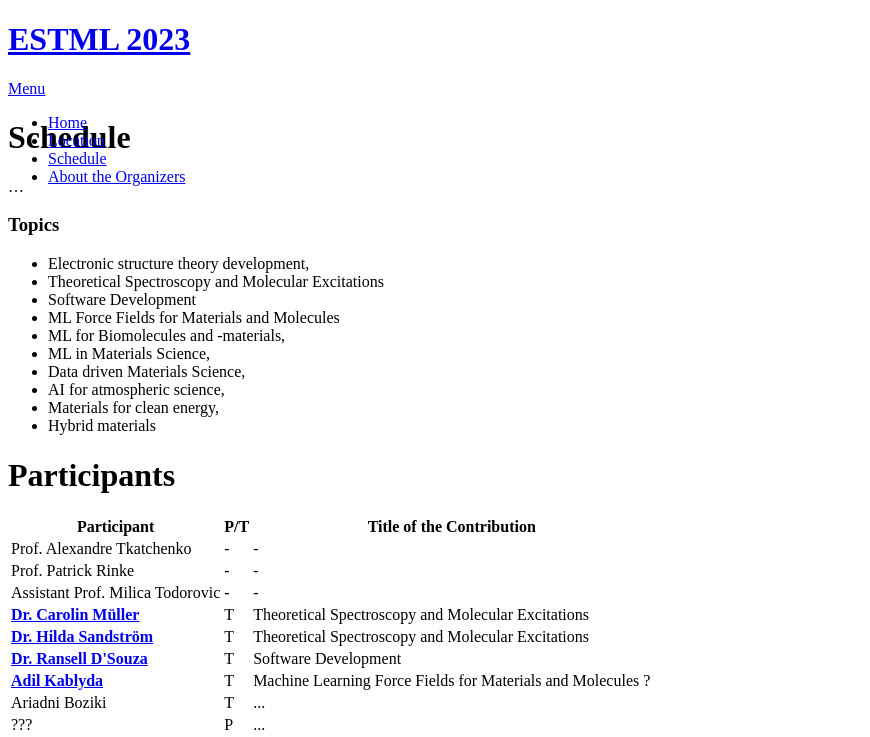
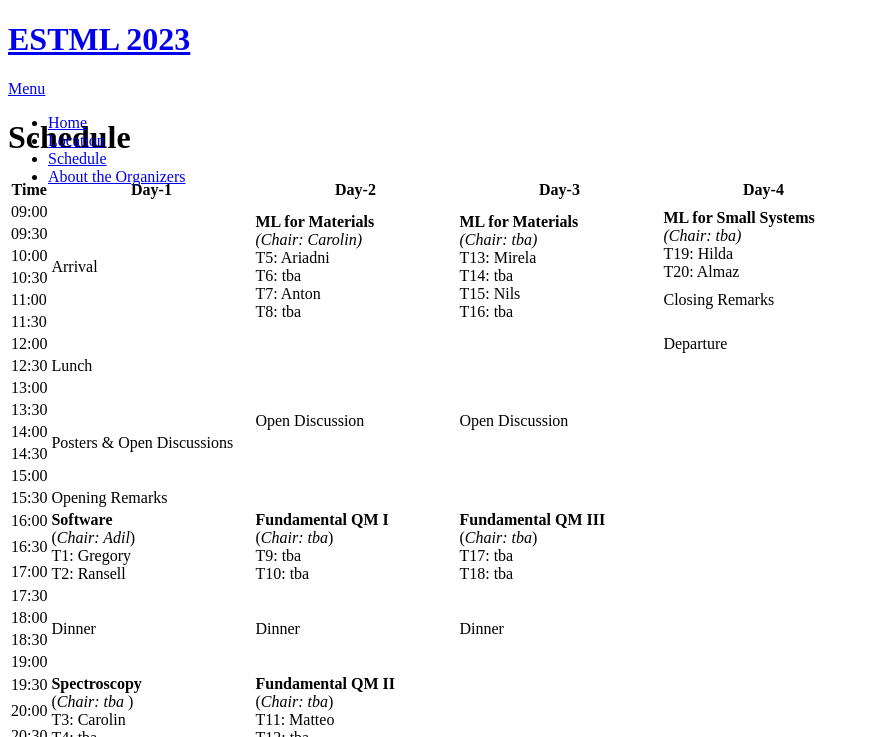
Before and after one commit to ESTML/ESTML.github.io, a Jekyll site: the page built from schedule.md, in a window 1280 px wide, cut to the strip 108-845 px from the top of the page. Shown: the whole strip, without its empty margins (0-870 px from the left). Built offline with Jekyll 4.4.1, drawn with Linux system fonts in a browser that asks for light colours; nearby versions of some CDN libraries; some of the changed text lies outside the part shown.

Commit message:
Update schedule.md

```diff
--- a/schedule.md
+++ b/schedule.md
@@ -5,7 +5,140 @@ title: Schedule and Participants
 
 # Schedule
 
-...
+<table>
+<tr VALIGN=TOP>
+  <th> Time </th>
+  <th> Day-1 </th>
+  <th> Day-2 </th>
+  <th> Day-3 </th>
+  <th> Day-4 </th>
+</tr>
+<tr>
+  <td> 09:00 </td>
+  <td rowspan="6" width=200> Arrival </td>
+  <td rowspan="6" width=200> <b>ML for Materials</b> <br> <i>(Chair: Carolin)</i> <br> T5: Ariadni <br> T6: tba <br> T7: Anton <br> T8: tba </td>
+  <td rowspan="6" width=200> <b>ML for Materials</b> <br> <i>(Chair: tba)</i> <br> T13: Mirela <br> T14: tba <br> T15: Nils <br> T16: tba </td>
+  <td rowspan="4" width=200> <b>ML for Small Systems</b> <br> <i>(Chair: tba)</i> <br> T19: Hilda <br> T20: Almaz </td>
+</tr>
+<tr>
+  <td> 09:30 </td>
+</tr>
+<tr>
+  <td> 10:00 </td>
+</tr>
+
+<tr>
+  <td> 10:30 </td>
+</tr>
+
+<tr>
+  <td> 11:00 </td>
+  <td rowspan="1"> Closing Remarks </td>
+</tr>
+<tr>
+  <td> 11:30 </td>
+  <td rowspan="3"> Departure </td>
+</tr>
+<tr>
+  <td> 12:00 </td>
+  <td rowspan="3"> Lunch </td>
+  <td rowspan="8"> Open Discussion </td>
+  <td rowspan="8"> Open Discussion </td>
+</tr>
+
+<tr>
+  <td> 12:30 </td>
+</tr>
+
+<tr>
+  <td> 13:00 </td>
+</tr>
+
+<tr>
+  <td> 13:30 </td>
+  <td rowspan="4"> Posters & Open Discussions </td>
+</tr>
+
+<tr>
+  <td> 14:00 </td>
+</tr>
+
+<tr>
+  <td> 14:30 </td>
+</tr>
+
+<tr>
+  <td> 15:00 </td>
+</tr>
+
+<tr>
+  <td> 15:30 </td>
+  <td rowspan="1"> Opening Remarks </td>
+</tr>
+
+<tr>
+  <td> 16:00 </td>
+  <td rowspan="3"> <b> Software </b> <br> (<i>Chair: Adil</i>) <br> T1: Gregory <br> T2: Ransell </td>
+  <td rowspan="3"> <b> Fundamental QM I </b> <br> (<i>Chair: tba</i>) <br> T9: tba <br> T10: tba </td>
+  <td rowspan="3"> <b> Fundamental QM III </b> <br> (<i>Chair: tba</i>) <br> T17: tba <br> T18: tba </td>
+</tr>
+
+<tr>
+  <td> 16:30 </td>
+</tr>
+
+<tr>
+  <td> 17:00 </td>
+</tr>
+
+<tr>
+  <td> 17:30 </td>
+  <td rowspan="4"> Dinner </td>
+  <td rowspan="4"> Dinner </td>
+  <td rowspan="4"> Dinner </td>
+</tr>
+
+<tr>
+  <td> 18:00 </td>
+</tr>
+
+<tr>
+  <td> 18:30 </td>
+</tr>
+
+<tr>
+  <td> 19:00 </td>
+</tr>
+
+<tr>
+  <td> 19:30 </td>
+  <td rowspan="3"> <b> Spectroscopy </b> <br> (<i>Chair: tba </i>) <br> T3: Carolin <br> T4: tba </td>
+  <td rowspan="3"> <b> Fundamental QM II </b> <br> (<i>Chair: tba</i>) <br> T11: Matteo <br> T12: tba </td>
+  <td rowspan="6"> <b> Social Evening </b> </td>
+</tr>
+
+<tr>
+  <td> 20:00 </td>
+</tr>
+
+<tr>
+  <td> 20:30 </td>
+</tr>
+
+<tr>
+  <td> 21:00 </td>
+  <td rowspan="3"> Posters & Open Discussion </td>
+  <td rowspan="3"> Posters & Open Discussion </td>
+</tr>
+
+<tr>
+  <td> 21:30 </td>
+</tr>
+
+<tr>
+  <td> 22:00 </td>
+</tr>
+<table>
 
 ### Topics
 
```
